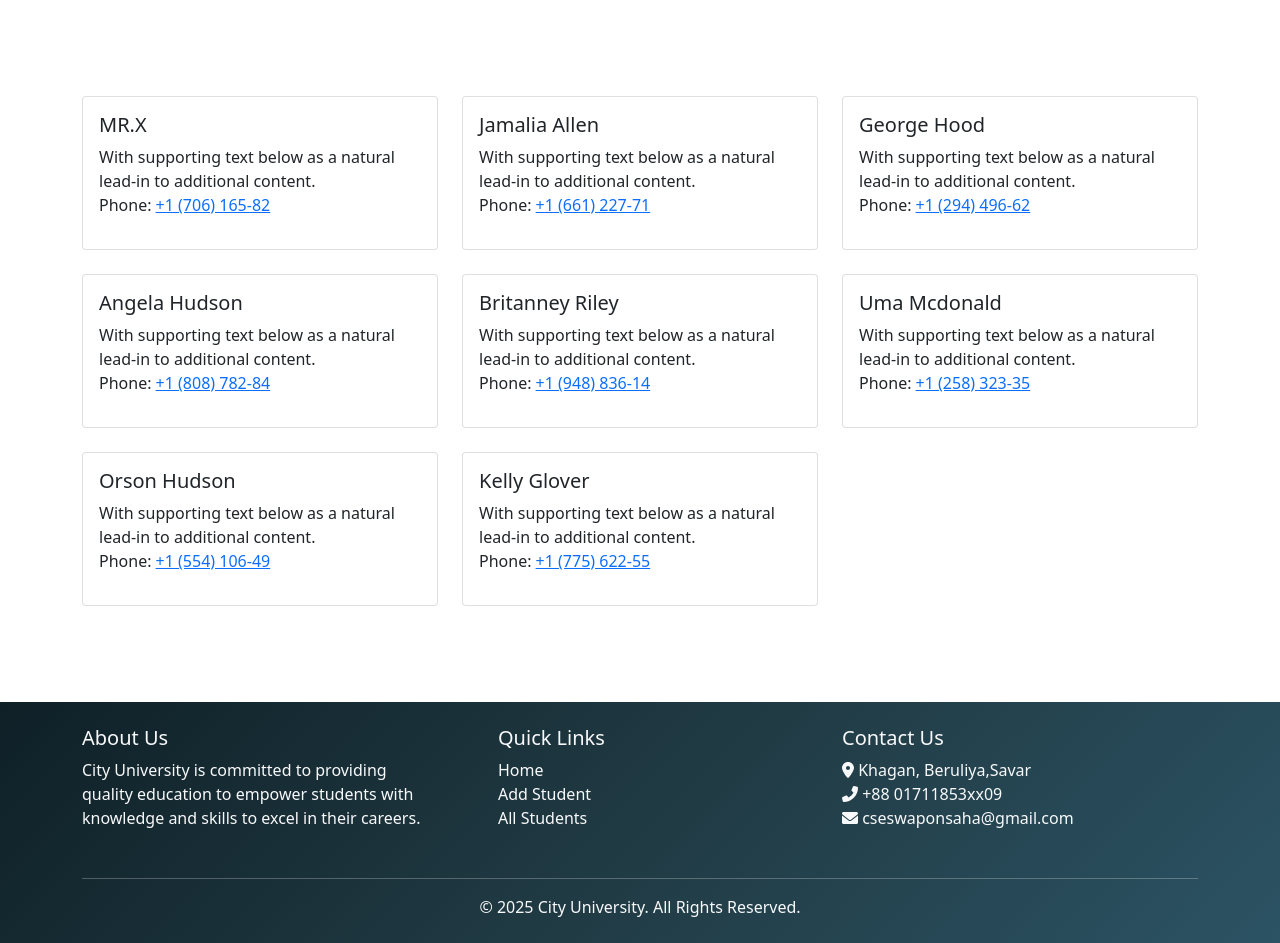
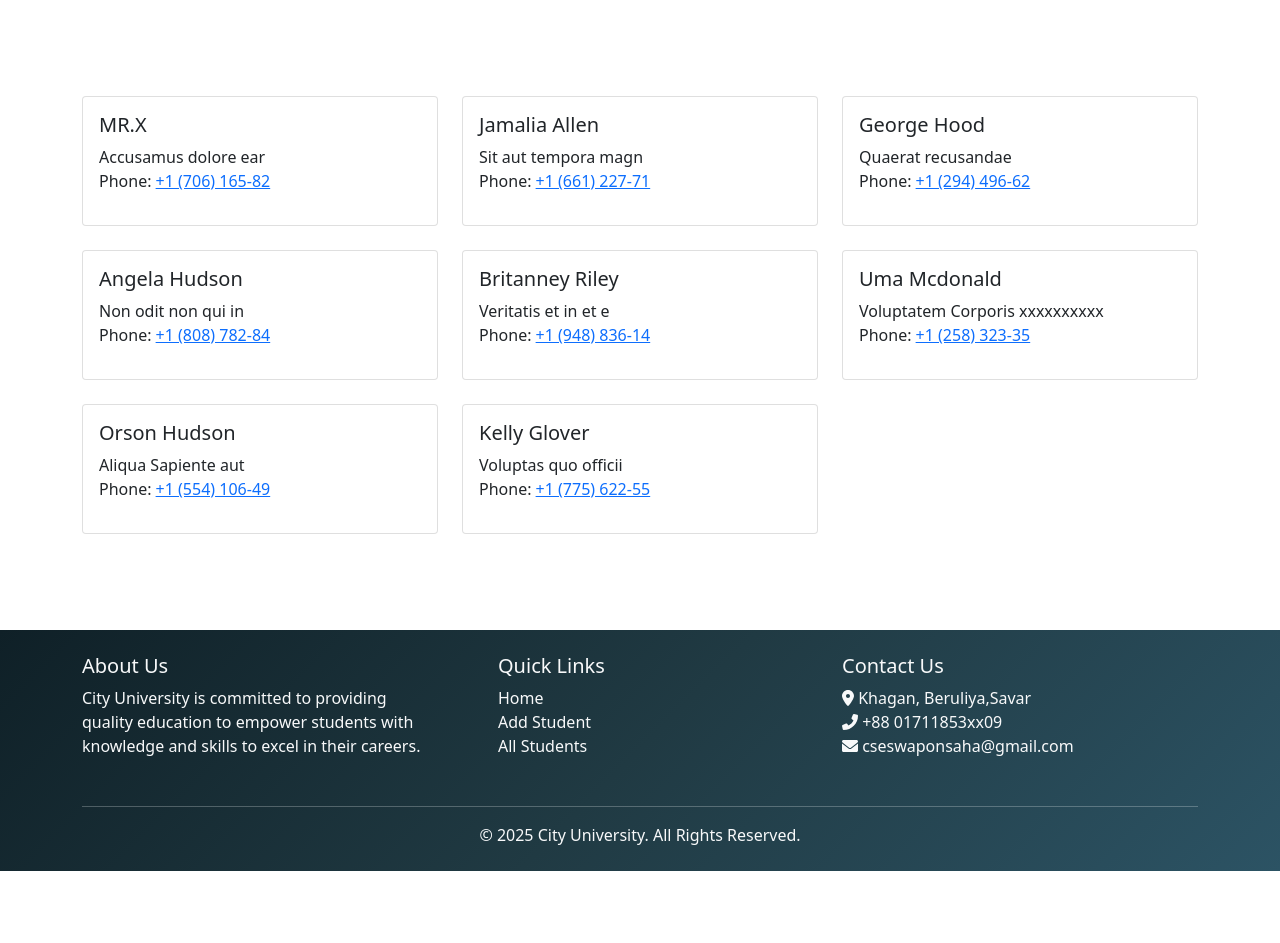
Before and after one commit to cseswapon/php_crud_CU, a PHP site: page /view/home.php in a window 1280 px wide. Shown: the part 108-1051 px from the top of the page. After the commit the page ends 979 px from the top, so only its background shows below. Run offline with PHP 8.4, Linux system fonts and the light colour scheme; a user stored in the database is signed in; data comes from the database, SQL or seed files in the repository.

Commit message:
[MOD] - modify address

```diff
--- a/view/home.php
+++ b/view/home.php
@@ -18,9 +18,9 @@
                         echo '
                             <div class="col-sm-4">
                                 <div class="card">
-                                    <div class="card-body">
+                                    <div class="card-body ">
                                         <h5 class="card-title">' . htmlspecialchars($row['name']) . '</h5>
-                                        <p class="card-text mb-0">With supporting text below as a natural lead-in to additional content.</p>
+                                        <p class="card-text mb-0">' . htmlspecialchars($row['address']) . '</p>
                                         <p>Phone: <a href="tel:' . htmlspecialchars($row['phone_number']) . '">' . htmlspecialchars($row['phone_number']) . '</a></p>
                                     </div>
                                 </div>
```
